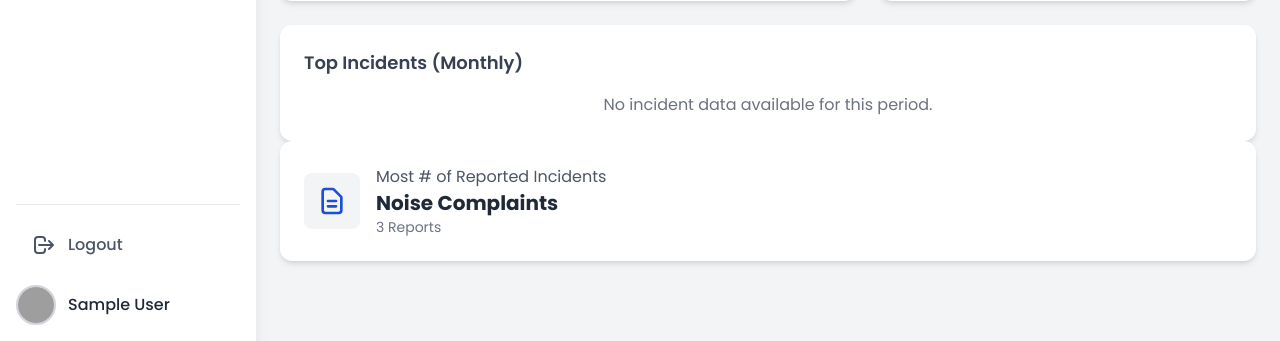
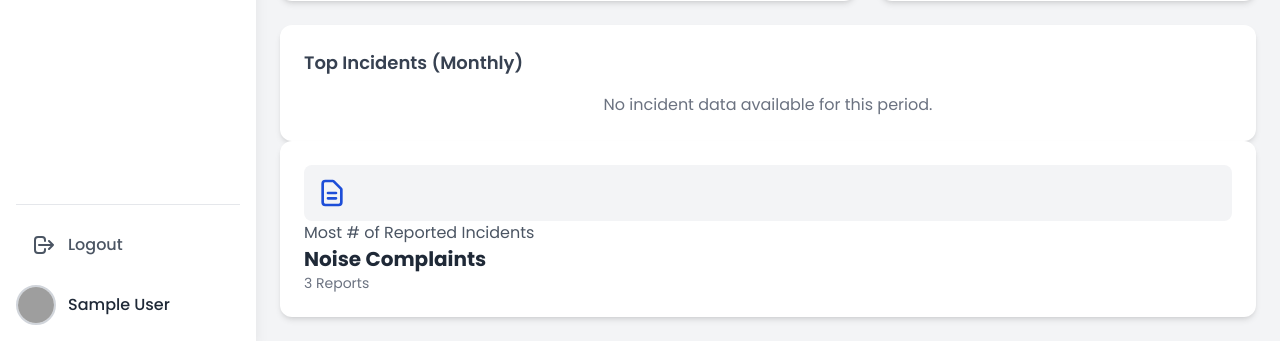
Before and after one commit to zxcxtopher15/Barangay-Blotter-Form, a PHP site: page /labels/dashboardadmin.php in a window 1280 px wide. Shown: the part 757-1098 px from the top of the page. Run offline with PHP 8.4, Linux system fonts and the light colour scheme; the visitor is signed in with stand-in values (Sample User, id 1); data comes from the database, SQL or seed files in the repository; data that the repository does not hold is empty; some libraries are stand-ins or nearby versions; grey boxes are pictures that could not be loaded.

Commit message:
Update dashboardadmin.php

```diff
--- a/dashboardadmin.php
+++ b/dashboardadmin.php
@@ -275,7 +275,7 @@ function sidepanel($google_picture, $google_name) {
                 </div>
                 <!-- END: New Top Incidents Card -->
 
-                <div class="bg-white p-6 rounded-xl shadow-md flex items-center space-x-4 transition hover:shadow-lg">
+                <div class="bg-white p-6 rounded-xl shadow-md">
                     <div class="bg-gray-100 p-3 rounded-lg">
                         <svg xmlns="http://www.w3.org/2000/svg" class="h-8 w-8 text-secondary" fill="none" viewBox="0 0 24 24" stroke="currentColor">
                             <path stroke-linecap="round" stroke-linejoin="round" stroke-width="2"
```
